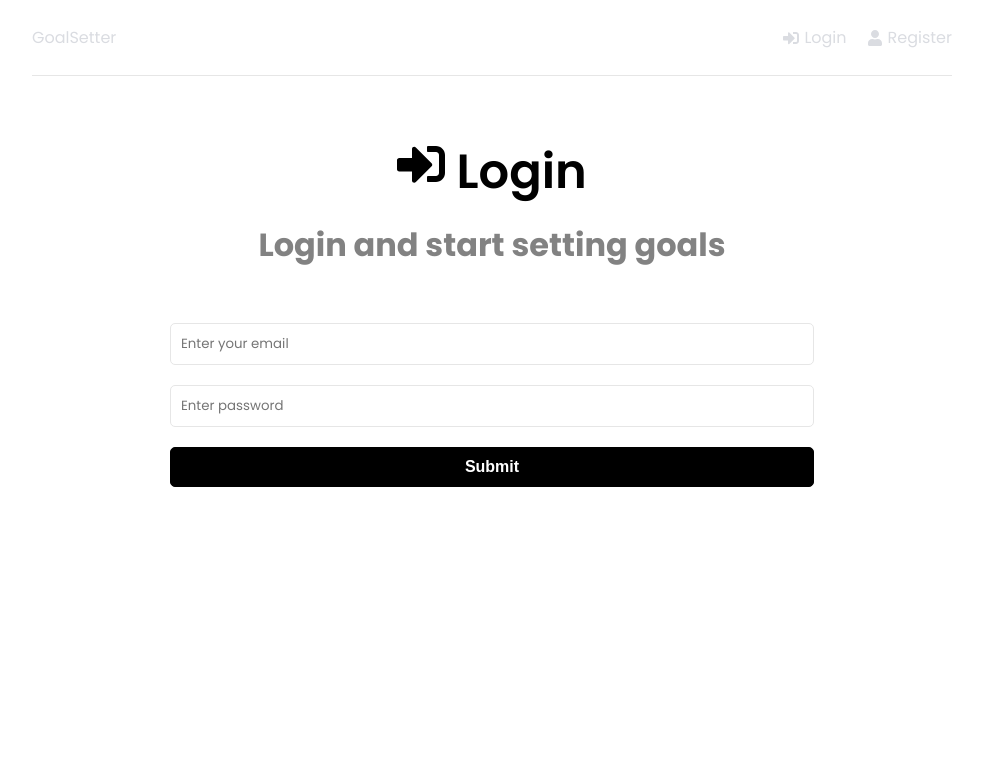
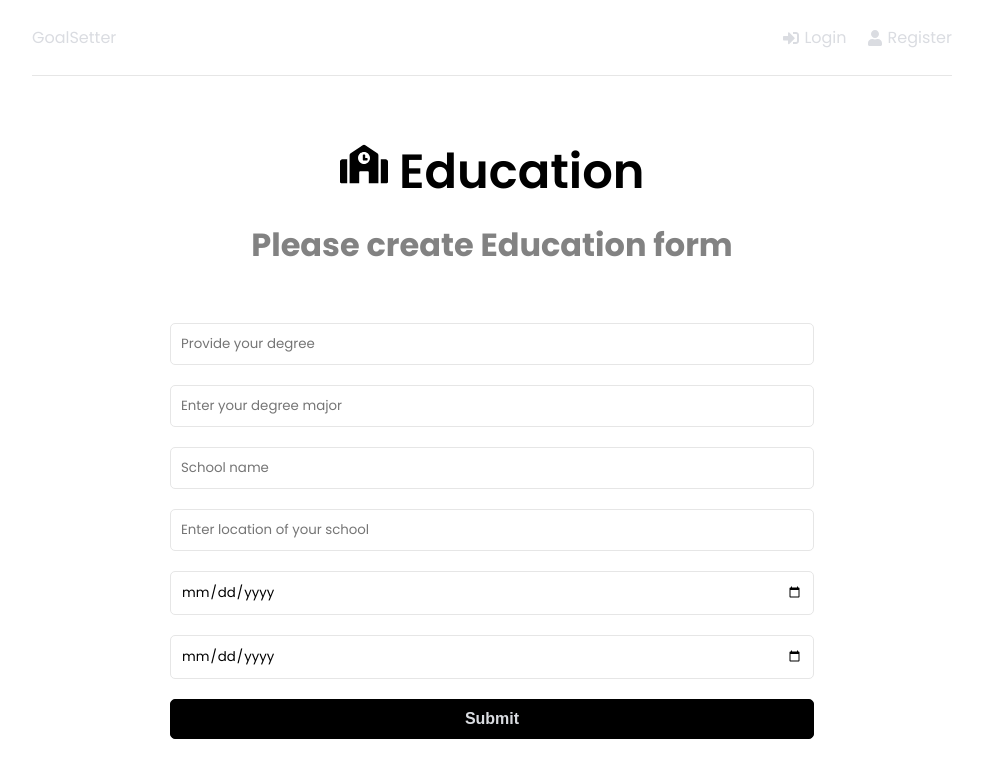
Before and after one commit to Agusienka/resume-builder, a React (Create React App) app in the folder frontend/: page /education in a window 1280 px wide. Before the commit this address led to /login. Shown: the top 778 px of the page, without its empty margins (148-1131 px from the left). Built offline with nearby package versions, Linux system fonts and the light colour scheme.

Commit message:
working education with routing

```diff
--- a/frontend/src/components/EducationForm.jsx
+++ b/frontend/src/components/EducationForm.jsx
@@ -1,7 +1,7 @@
-import { useState } from "react";
+import { useState} from "react";
 import { useDispatch, useSelector } from "react-redux";
 import { FaSchool } from "react-icons/fa";
-import { useNavigate } from "react-router-dom";
+import { useNavigate, Link} from "react-router-dom";
 import { useEffect } from "react";
 import { toast } from "react-toastify";
 import { createEducation, reset } from "../features/educations/educationSlice";
@@ -31,7 +31,7 @@
       toast.error(message);
     }
     if (isSuccess || educations) {
-      navigate("/resumeforms");
+      navigate("/education");
     }
     dispatch(reset());
   }, [educations, isError, isSuccess, isLoading, message, navigate, dispatch]);
@@ -55,7 +55,7 @@
       endedAt,
     };
     dispatch(createEducation(educationData));
-    setFormData("");
+
 
     return () => {
       dispatch(reset());
@@ -143,7 +143,10 @@
           </div>
           <div className="form-group">
             <button type="submit" className="btn btn-block">
-              Submit
+
+            <Link to='/resumeforms'>Submit</Link>
+
+
             </button>
           </div>
         </form>
```
Also changed, not shown: 1 other file (tests, documents, lock files or other folders).
